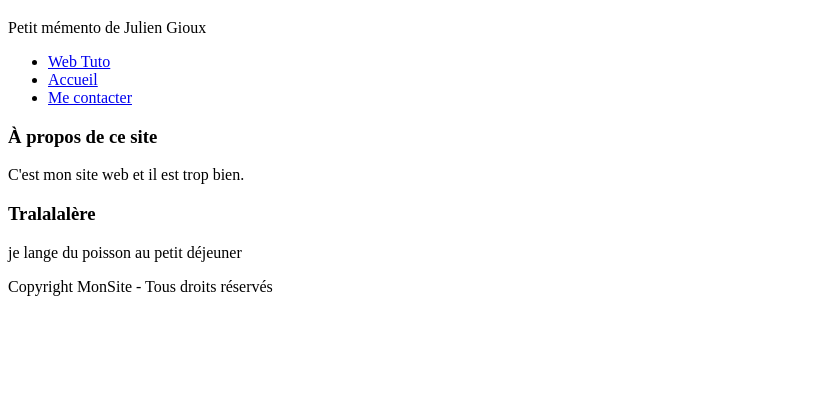
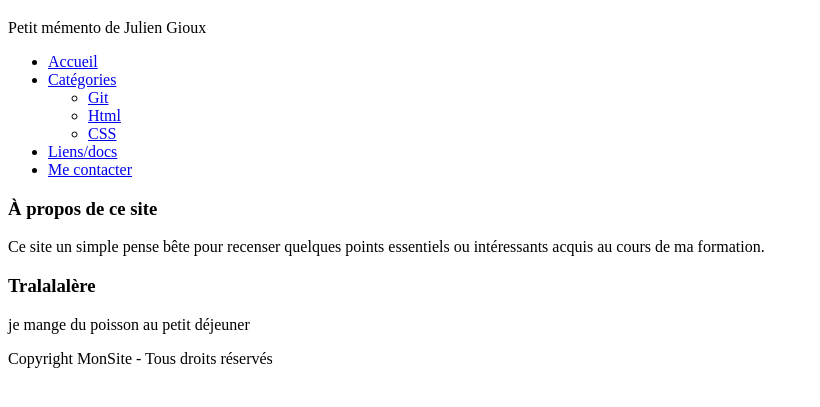
Before and after one commit to JulienGioux/LaMANU_Memento, a plain HTML site: page index.html in a window 1280 px wide. Shown: the part 61-468 px from the top of the page, without its empty margins (0-820 px from the left). Drawn offline with Linux system fonts and the light colour scheme.

Commit message:
Base html
Signed-off-by: Julien Gioux <jules.gioux@gmail.com>

```diff
--- a/index.html
+++ b/index.html
@@ -26,6 +26,9 @@
     <head>
         <title>Bienvenue sur mon Mémento</title>
         <meta charset="utf-8" />
+
+    <link rel="stylesheet" href="https://fonts.googleapis.com/css?family=Open+Sans:300,400,700&amp;subset=latin,latin-ext">
+    <link rel="stylesheet" href="https://fonts.googleapis.com/css?family=Montserrat">
     </head>
     <body>
         <header>
@@ -34,19 +37,25 @@
         </header>
         <nav>
             <ul>
-                <li><a href="http://webtuto.weebly.com">Web Tuto</a></li>
-                <li><a href="#">Accueil</a></li>
+                <li><a href="index.html">Accueil</a></li>
+                <li><a href="#">Catégories</a></li>
+                <ul>
+                    <li><a href="pages/git.html">Git</a></li>
+                    <li><a href="pages/html.html">Html</a></li>
+                    <li><a href="pages/css.html">CSS</a></li>
+                </ul>
+                <li><a href="#">Liens/docs</a></li>
                 <li><a href="#">Me contacter</a></li>
             </ul>
         </nav>
         <section>
             <aside>
                 <h1>À propos de ce site</h1>
-                <p>C'est mon site web et il est trop bien.</p>
+                <p>Ce site un simple pense bête pour recenser quelques points essentiels ou intéressants acquis au cours de ma formation.</p>
             </aside>
             <article>
                 <h1>Tralalalère</h1>
-                <p>je lange du poisson au petit déjeuner</p>
+                <p>je mange du poisson au petit déjeuner</p>
             </article>
         </section>
 
```
